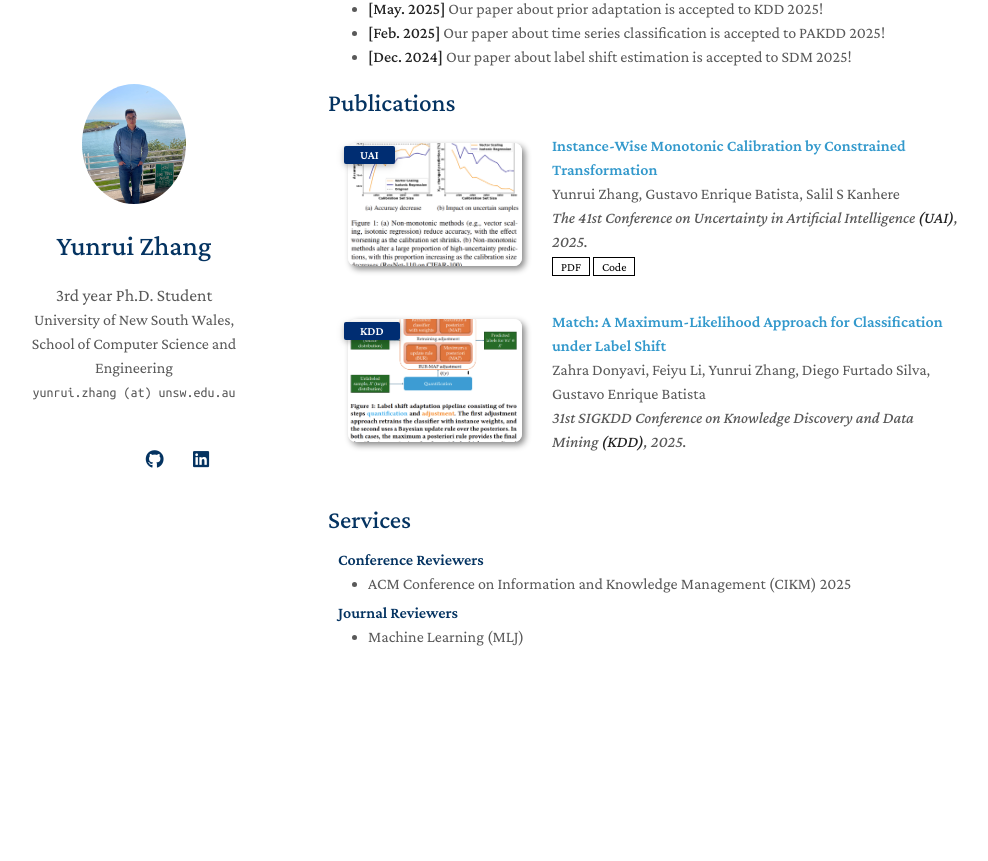
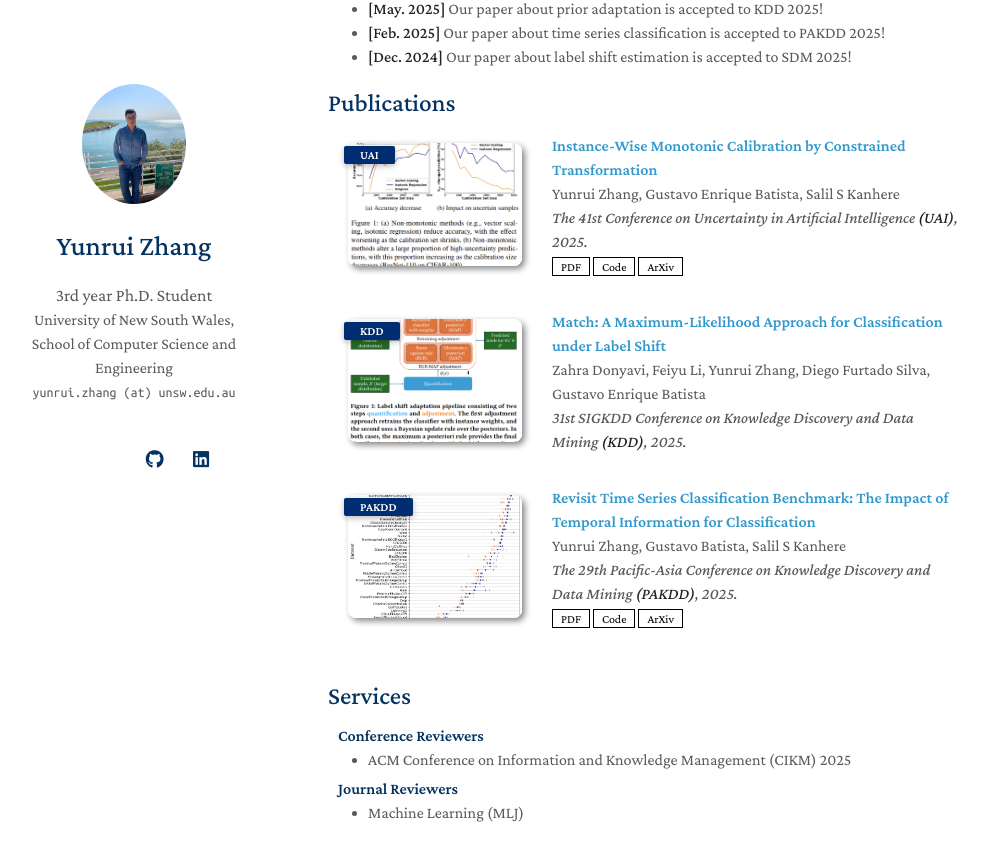
Before and after one commit to YunruiZhang/yunruizhang.github.io, a Jekyll site: the page built from index.md, in a window 1280 px wide and 900 px high, scrolled down 545 px. Shown: the top 861 px of the window, without its empty margins (142-1130 px from the left). Built offline with Jekyll 4.4.1, drawn with Linux system fonts in a browser that asks for light colours; a style sheet for code colours, icons or effects is not loaded; our own code applies the rules of GitHub Pages for plain Markdown files; before the commit the page ends 1288 px from its top, so only the background shows below that.

Commit message:
yunrui zhang

```diff
--- a/_data/publications.yml
+++ b/_data/publications.yml
@@ -17,3 +17,13 @@ main:
     # code: https://github.com/YunruiZhang/Calibration-by-Constrained-Transformation
     # arxiv: https://arxiv.org/abs/2507.06516
     image: ./assets/img/kdd_tea.png
+
+
+  - title: 	"Revisit Time Series Classification Benchmark: The Impact of Temporal Information for Classification"
+    authors: Yunrui Zhang, Gustavo Batista, Salil S Kanhere
+    conference_short: PAKDD
+    conference: The 29th Pacific-Asia Conference on Knowledge Discovery and Data Mining <strong>(PAKDD)</strong>, 2025.
+    pdf: https://arxiv.org/pdf/2503.20264
+    code: https://github.com/YunruiZhang/Revisit-Time-Series-Classification-Benchmark
+    arxiv: https://arxiv.org/abs/2503.20264
+    image: ./assets/img/pakdd_tea.png
--- a/_includes/publications.md
+++ b/_includes/publications.md
@@ -33,6 +33,9 @@
       {% if link.bibtex %}
       <a href="{{ link.bibtex }}" class="btn btn-sm z-depth-0" role="button" target="_blank" style="font-size:12px;">BibTex</a>
       {% endif %}
+      {% if link.arxiv %}
+      <a href="{{ link.arxiv }}" class="btn btn-sm z-depth-0" role="button" target="_blank" style="font-size:12px;">ArXiv</a>
+      {% endif %}
       {% if link.notes %}
       <strong> <i style="color:#e74d3c">{{ link.notes }}</i></strong>
       {% endif %}
--- a/_includes/services.md
+++ b/_includes/services.md
@@ -3,7 +3,7 @@
 <h4 style="margin:0 10px 0;">Conference Reviewers</h4>
 
 <ul style="margin:0 0 5px;">
-  <li><a href="http://cvpr2023.thecvf.com/"><autocolor> ACM Conference on Information and Knowledge Management (CIKM) 2025</autocolor></a></li>
+  <li><a href="https://cikm2025.org/"><autocolor> ACM Conference on Information and Knowledge Management (CIKM) 2025</autocolor></a></li>
 </ul>
 
 <h4 style="margin:0 10px 0;">Journal Reviewers</h4>
```
Also changed, not shown: assets/img/pakdd_tea.png (added).
